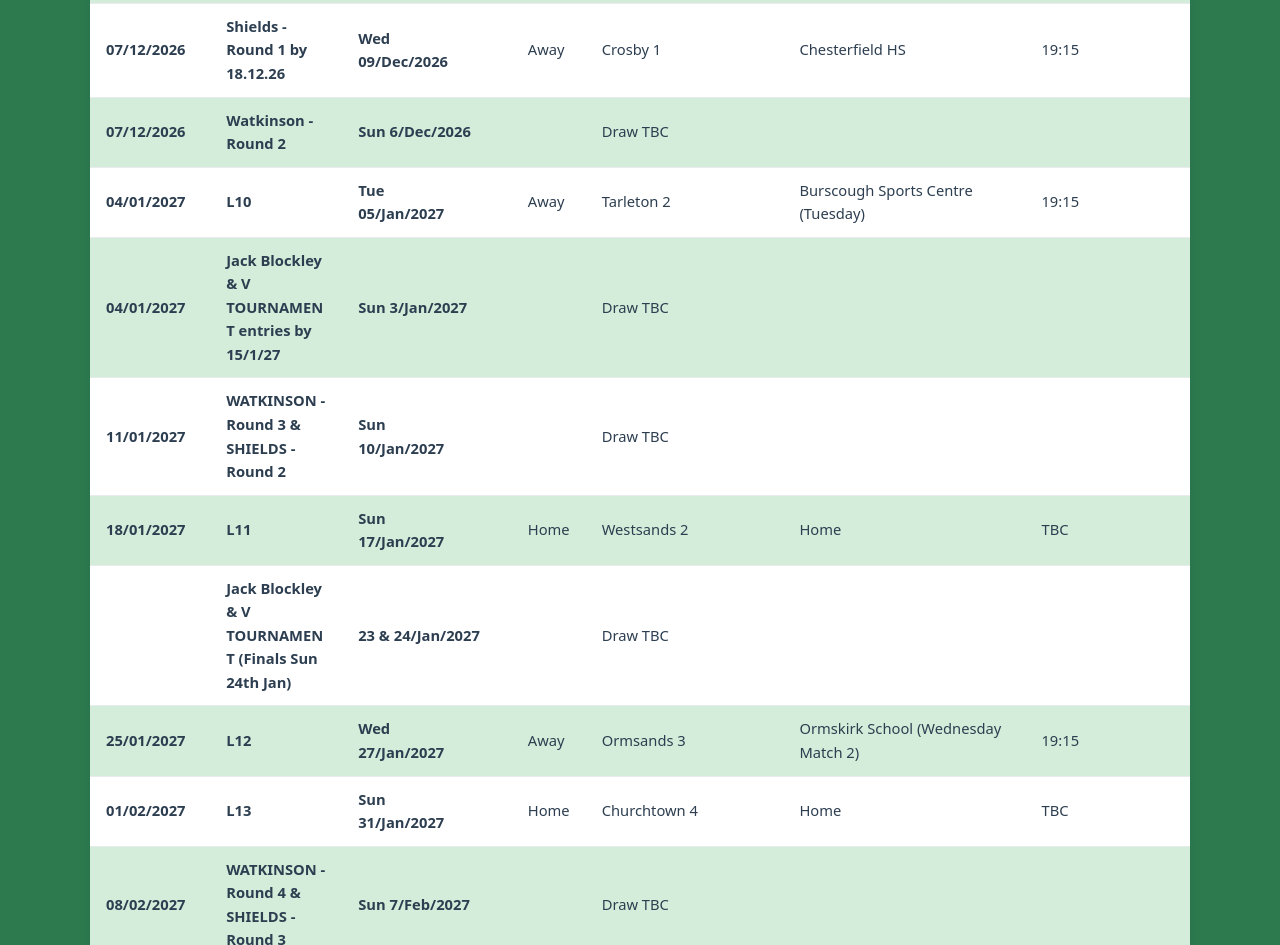
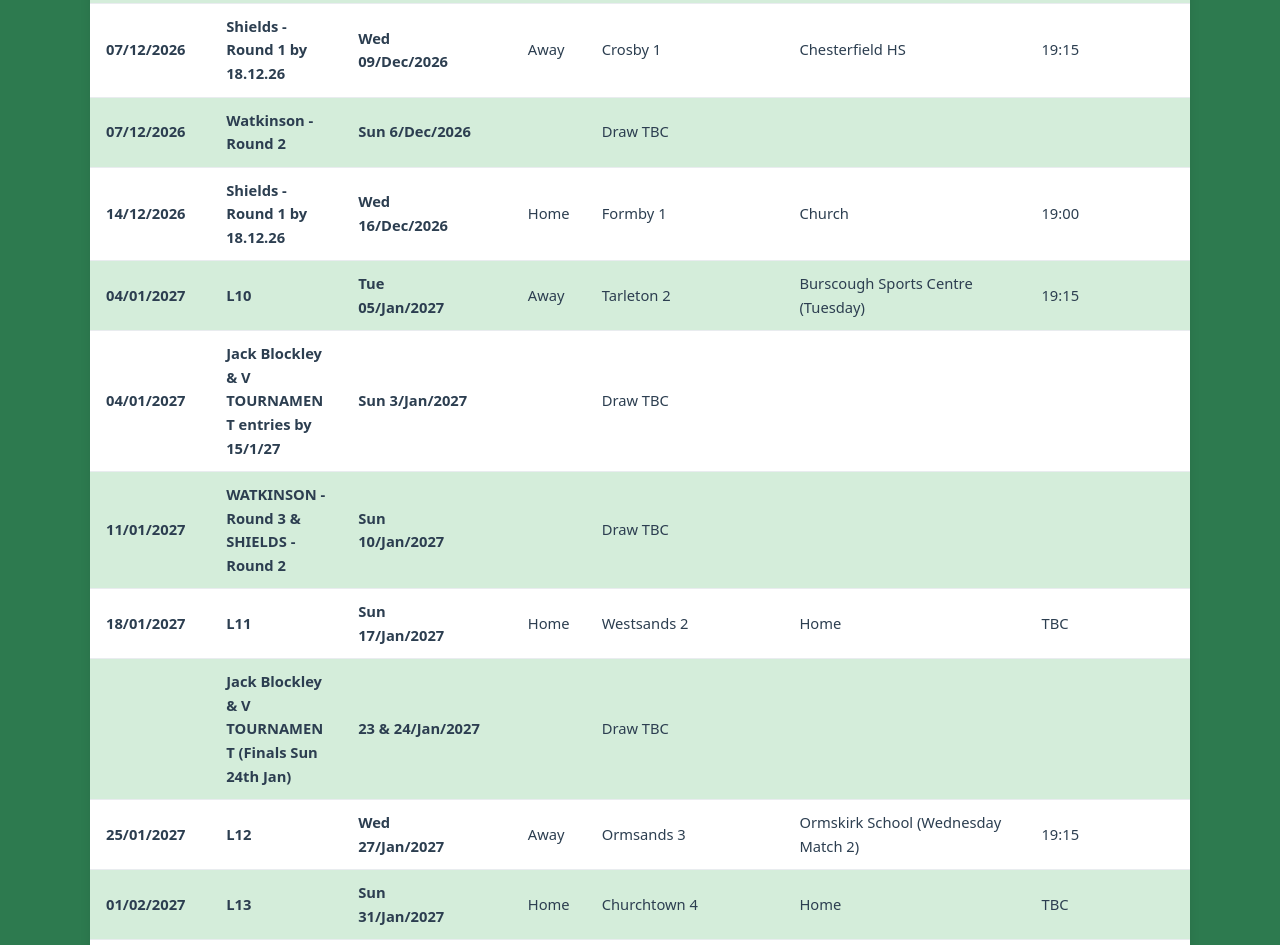
Before and after one commit to Joe13183/Churchtown-badminton, a plain HTML site: page teams/3rd.html in a window 1280 px wide. Shown: the part 2310-3255 px from the top of the page. Drawn offline with Linux system fonts and the light colour scheme.

Commit message:
Add 14/12/2026 rows to 3rd and 4th team pages

```diff
--- a/teams/3rd.html
+++ b/teams/3rd.html
@@ -159,6 +159,9 @@
 <td></td>
 <td class="result"></td></tr>
 <tr>
+<td><strong>14/12/2026</strong></td>
+<td class="match-week"><strong>Shields - Round 1 by 18.12.26</strong></td><td><strong>Wed<br>16/Dec/2026</strong></td><td>Home</td><td>Formby 1</td><td class="venue">Church</td><td>19:00</td><td class="result"></td></tr>
+<tr>
 <td><strong>04/01/2027</strong></td>
 <td class="match-week"><strong>L10</strong></td><td><strong>Tue<br>05/Jan/2027</strong></td><td>Away</td><td>Tarleton 2</td><td class="venue">Burscough Sports Centre (Tuesday)</td><td>19:15</td><td class="result"></td></tr>
 <tr>
```
Also changed, not shown: teams/4th.html (+3 -0 lines).
